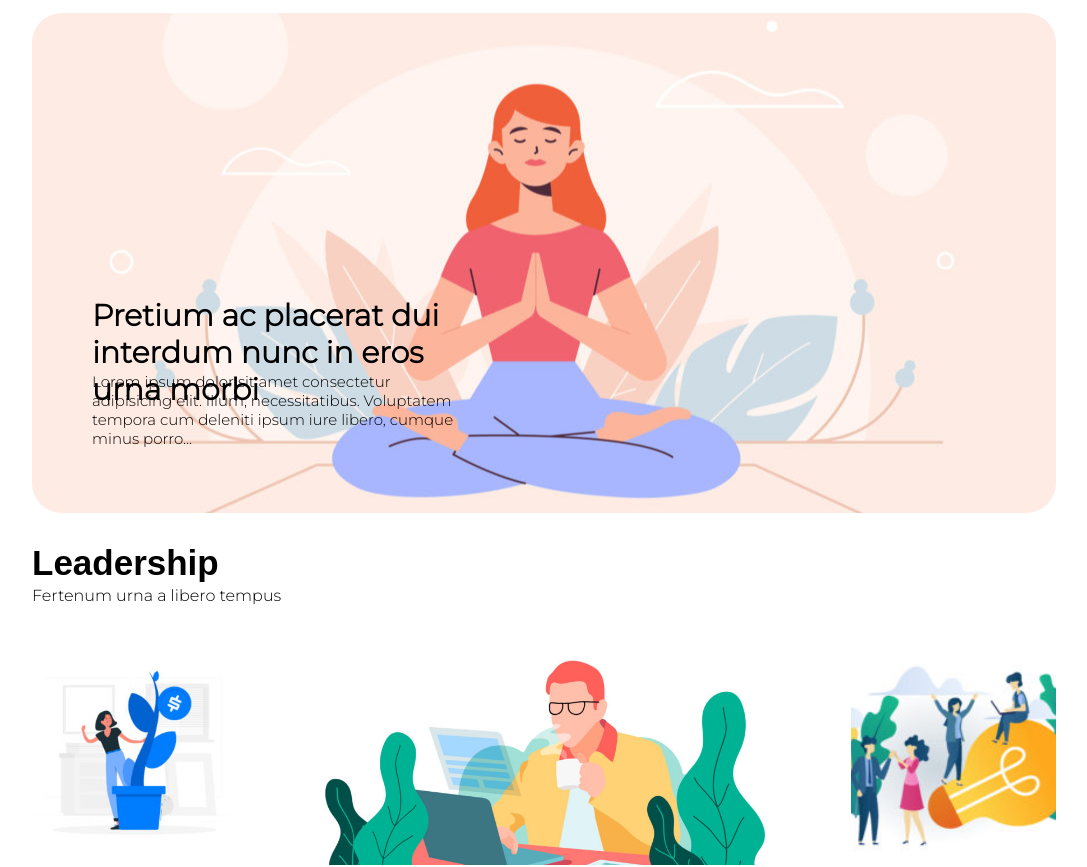
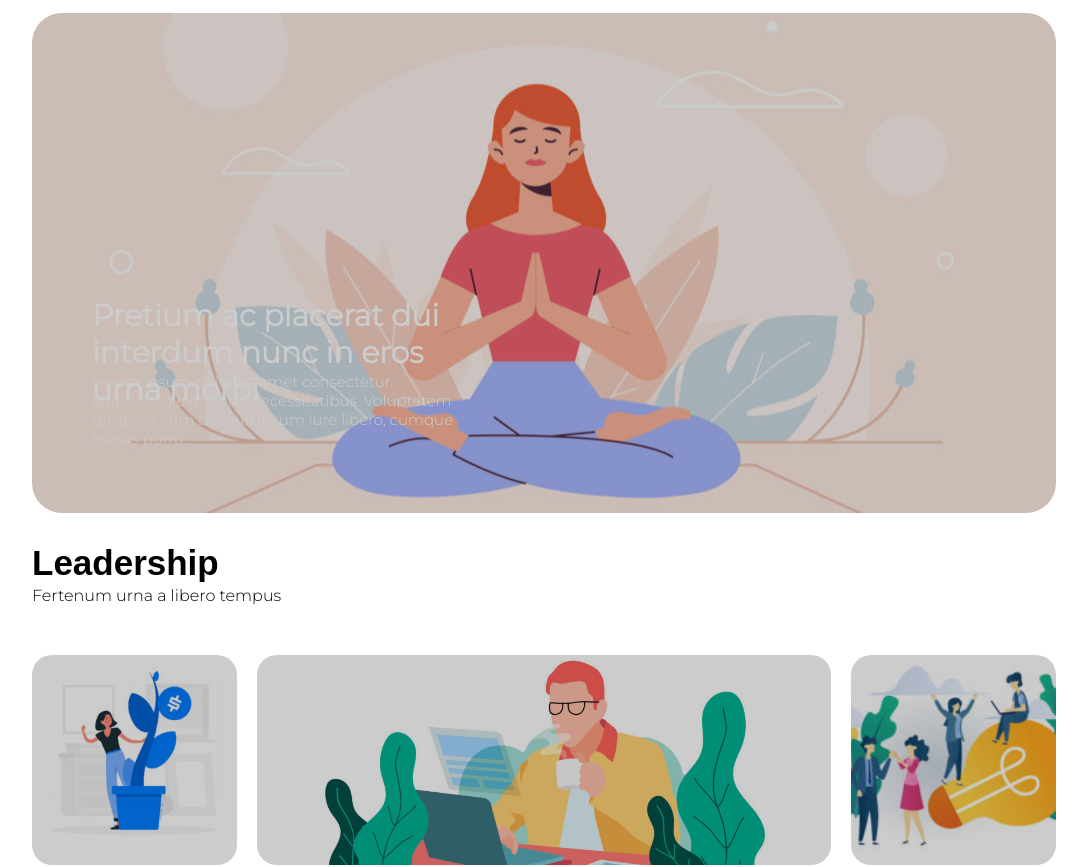
Before and after one commit to Simone-Bruno98/htmlcss-wp, a plain HTML site: page index.html in a window 1280 px wide. Shown: the part 112-979 px from the top of the page, without its empty margins (96-1183 px from the left). Drawn offline with Linux system fonts and the light colour scheme.

Commit message:
Finito con bonus ma con errore su banner

```diff
--- a/style.css
+++ b/style.css
@@ -35,6 +35,10 @@ li{
     background-size: cover;
     border-radius: 30px;
     position: relative;
+
+}
+.banner:not(.titolobanner .testobanner){
+    filter: brightness(80%);
 }
 
 .titolobanner{
@@ -43,6 +47,7 @@ li{
     bottom: 80px;
     left: 60px;
     margin-right: 600px ;
+    color: white;
 }
 .testobanner{
     font-size: 15px;
@@ -50,6 +55,7 @@ li{
     bottom:50px;
     left: 60px;
     margin-right: 600px;
+    color: white;
 }
 
 .titolo{
@@ -90,5 +96,6 @@ main div img{
   height: 35%;
   object-fit: cover;
   border-radius: 20px;
+  filter: brightness(80%);
 
 }
```
